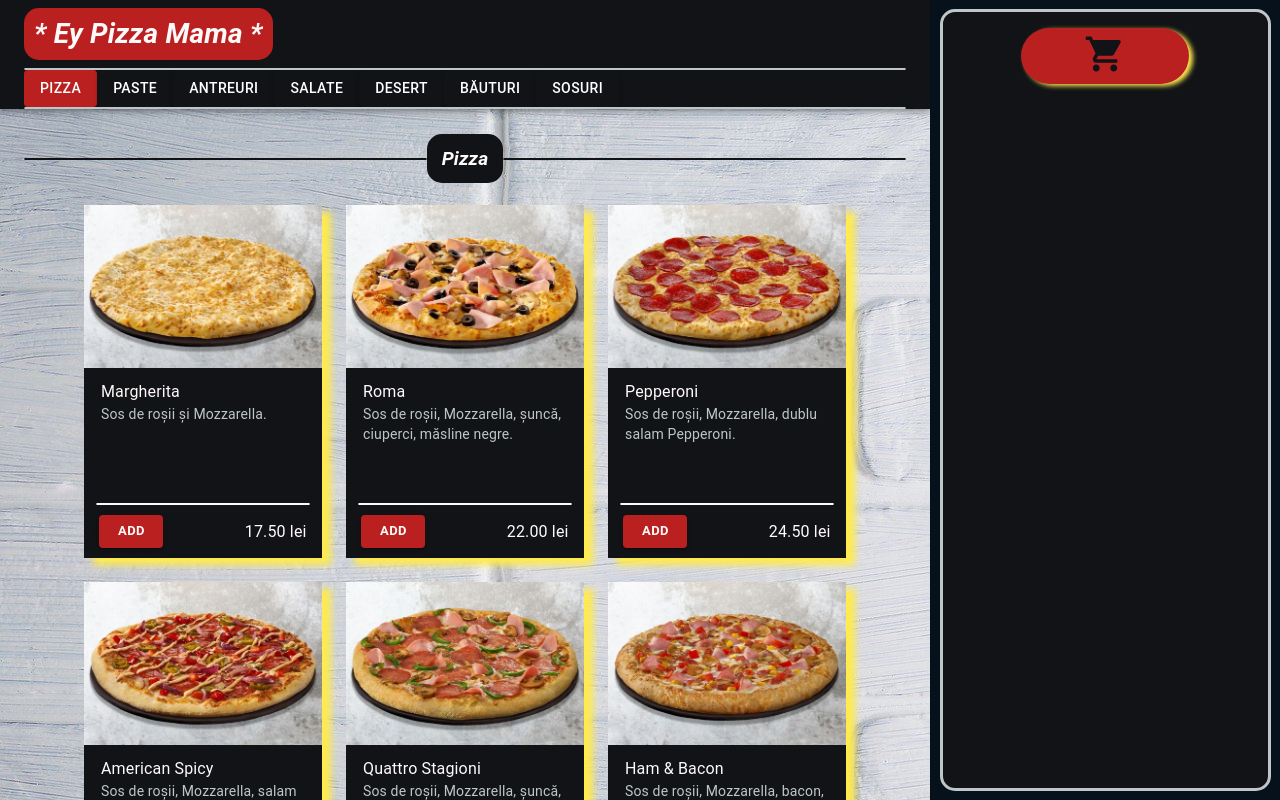
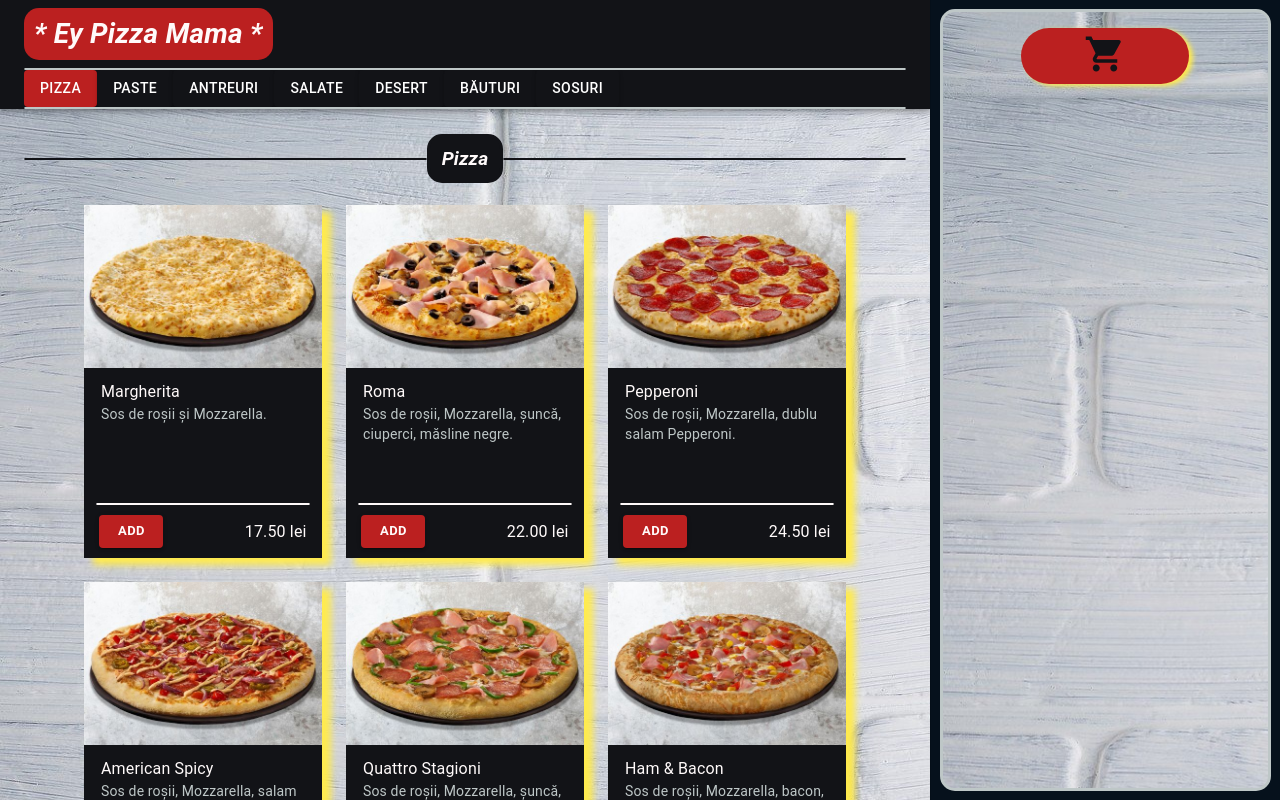
Before and after one commit to TheAncientOwl/pizza-website, a React (Create React App) app: page / in a window 1280 px wide. Shown: the top 800 px of the page. Built offline with nearby package versions, Linux system fonts and the light colour scheme.

Commit message:
Added background.

```diff
--- a/src/components/basket/BasketContainer.jsx
+++ b/src/components/basket/BasketContainer.jsx
@@ -1,5 +1,7 @@
 import { makeStyles, Hidden, SwipeableDrawer, Drawer } from '@material-ui/core';
 import PropTypes from 'prop-types';
+
+import BackgroundImage from '../../images/productsBackground.jpg';
 
 const useStyles = makeStyles(theme => ({
   container: {
@@ -8,6 +10,7 @@ const useStyles = makeStyles(theme => ({
     borderRadius: '15px',
 
     background: theme.palette.background.default,
+    backgroundImage: `url('${BackgroundImage}')`,
 
     margin: '2.5%',
 
```
